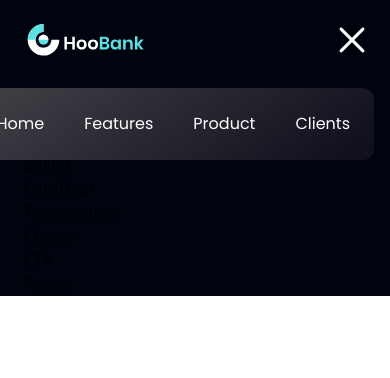
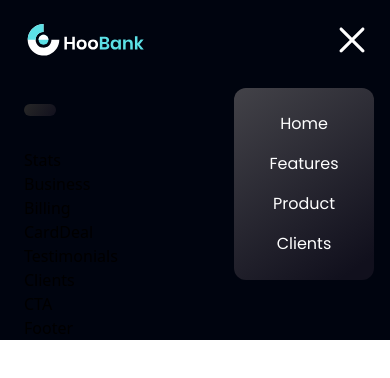
Before and after one commit to FelipeMDantas/Business, a React (Vite) app: page / in a window 390 px wide. Both pictures are taken after a click on the picture 352 px from the left and 40 px from the top of the page. Shown: the top 378 px of the page. Built offline with nearby package versions, Linux system fonts and the light colour scheme.

Commit message:
Small adjustments related to responsiviness.

```diff
--- a/src/components/Hero.jsx
+++ b/src/components/Hero.jsx
@@ -1,7 +1,13 @@
-import React from "react";
+import styles from "../style";
 
-const Hero = () => {
-  return <div>Hero</div>;
-};
+const Hero = () => (
+  <section id="home" className={`flex md:flex-row flex-col ${styles.paddingY}`}>
+    <div
+      className={`flex-1 ${styles.flexStart} flex-col xl:px-0 sm:px-16 px-6`}
+    >
+      <div className="flex flex-row items-center py-[6px] px-4 bg-discount-gradient rounded-[10px] mb-2"></div>
+    </div>
+  </section>
+);
 
 export default Hero;
--- a/src/components/Navbar.jsx
+++ b/src/components/Navbar.jsx
@@ -34,12 +34,12 @@ const Navbar = () => {
             toggle ? "flex" : "hidden"
           } p-6 bg-black-gradient absolute top-20 right-0 mx-4 my-2 min-w-[140px] rounded-xl sidebar`}
         >
-          <ul className="list-none flex justify-end items-center flex-1">
+          <ul className="list-none flex flex-col justify-end items-center flex-1">
             {navLinks.map((nav, index) => (
               <li
                 key={nav.id}
                 className={`font-poppins font-normal cursor-pointer text-[16px] ${
-                  index === navLinks.length - 1 ? "mr-0" : "mr-10"
+                  index === navLinks.length - 1 ? "mr-0" : "mb-4"
                 } text-white`}
               >
                 <a href={`#${nav.id}`}>{nav.title}</a>
```
